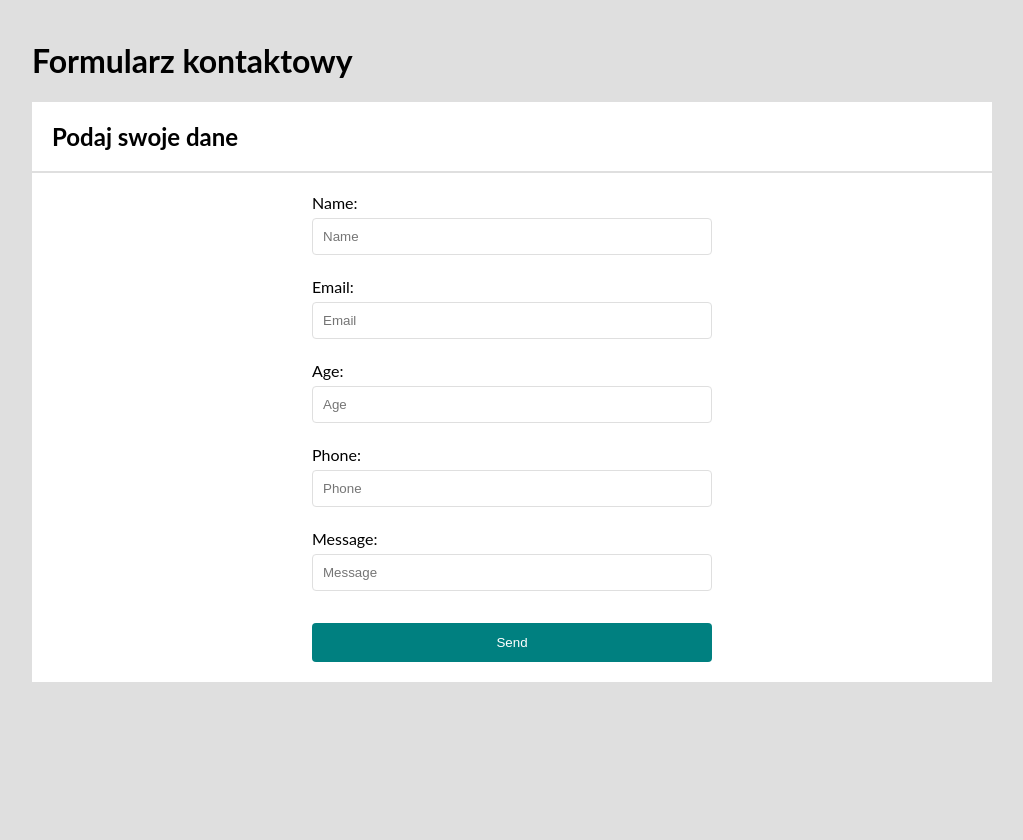
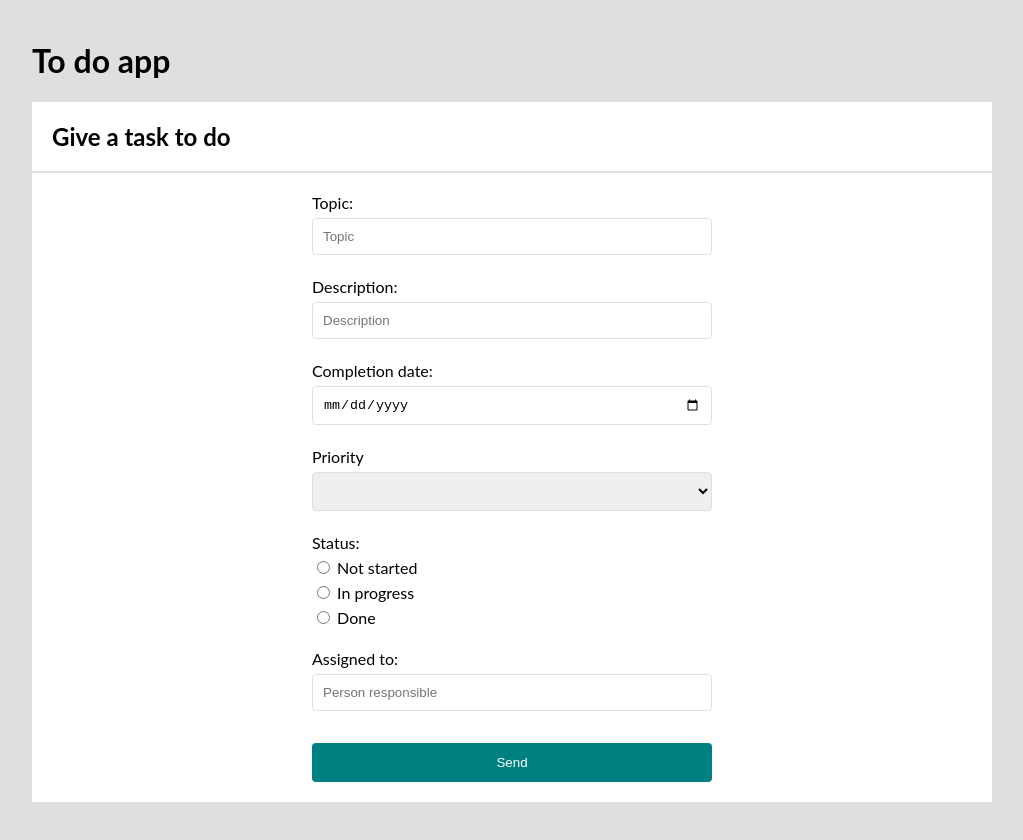
Before and after one commit to AngelikaMallek/formProjekt, a website built with Vite: page index.html in a window 1280 px wide. Shown: the whole page, without its empty margins (128-1151 px from the left). Before the commit the page ends 800 px from the top, so only its background shows below. Built offline with nearby package versions, Linux system fonts and the light colour scheme.

Commit message:
The form’s intended use has been modified

```diff
--- a/index.html
+++ b/index.html
@@ -14,45 +14,58 @@
   <body class="body">
      <div class="container">
         <header>
-            <h1 class="container__heading">Formularz kontaktowy</h1>
+            <h1 class="container__heading">To do app</h1>
         </header>
         <section class="section">
-            <h2 class="section__heading">Podaj swoje dane</h2>
-            <form class="form" id="contactForm">
+            <h2 class="section__heading">Give a task to do</h2>
+            <form class="form" id="taskForm">
               <div>
                 <label class="form__element">
-                  Name:
-                  <input class="form__field" type="text" placeholder="Name" name="name">
+                  Topic:
+                  <input class="form__field" type="text" placeholder="Topic" name="topic">
                 </label>
-                <div class="errors" data-input="name"></div>
+                <div class="errors" data-input="topic"></div>
               </div>
               <div>
                 <label class="form__element">
-                  Email:
-                  <input class="form__field" type="text" placeholder="Email" name="email">
+                  Description:
+                  <input class="form__field" type="message" placeholder="Description" name="description">
                 </label>
-                <div class="errors" data-input="email"></div>
+                <div class="errors" data-input="description"></div>
               </div>
               <div>
                 <label class="form__element">
-                  Age:
-                  <input class="form__field" type="number" placeholder="Age" name="age">
+                  Completion date:
+                  <input class="form__field" type="date" placeholder="Completion date" name="date">
                 </label>
-                <div class="errors" data-input="age"></div>
+                <div class="errors" data-input="date"></div>
               </div>
               <div>
                 <label class="form__element">
-                  Phone:
-                  <input class="form__field" type="text" placeholder="Phone" name="phone">
+                  Priority
+                  <select class="form__field" name="priority">
+                      <option value="" disabled selected></option>
+                      <option value="High">High</option>
+                      <option value="Medium">Medium</option>
+                      <option value="Low">Low</option>
+                      <option value="Optional">Optional</option>
+                  </select>
                 </label>
-                <div class="errors" data-input="phone"></div>
+                <div class="errors" data-input="priority"></div>
+              </div>
+              <div>
+                <label class="form__element">Status:</label>
+                <label><input type="radio" name="status" value="Not started"> Not started</label>
+                <label><input type="radio" name="status" value="In progress"> In progress</label>
+                <label><input type="radio" name="status" value="Done"> Done</label>
+                <div class="errors" data-input="status"></div>
               </div>
               <div>
                 <label class="form__element">
-                  Message:
-                  <input class="form__field" type="message" placeholder="Message" name="message">
+                  Assigned to:
+                  <input class="form__field" type="text" name="assignedTo" placeholder="Person responsible">
                 </label>
-                <div class="errors" data-input="message"></div>
+                <div class="errors" data-input="assignedTo"></div>
               </div>
               <button class="form__button" type="submit">Send</button>
             </form>
--- a/src/JS/form.js
+++ b/src/JS/form.js
@@ -1,4 +1,4 @@
-const form = document.querySelector('#contactForm');
+const form = document.querySelector('#taskForm');
 
 const showError = (name, message) => {
   const box = document.querySelector(`.errors[data-input="${name}"]`);
@@ -16,33 +16,38 @@ form.addEventListener('submit', (e) => {
   const data = new FormData(form);
   let valid = true;
 
-  if (!data.get('name').trim()) {
-    showError('name', 'Name is required');
+  if (!data.get('topic') || !data.get('topic').trim()) {
+    showError('topic', 'Topic is required');
     valid = false;
   }
 
-  if (!data.get('email').trim()) {
-    showError('email', 'Email is required');
+  if (!data.get('description') || data.get('description').trim().length < 5) {
+    showError('description', 'Description must be at least 5 characters');
     valid = false;
   }
 
-  if (!data.get('age').trim()) {
-    showError('age', 'Age is required');
+  if (!data.get('date') || data.get('date') < new Date().toISOString().split('T')[0]) {
+    showError('date', 'Completion date is required and cannot be in the past');
     valid = false;
   }
 
-  if (!/^[0-9]{3}-[0-9]{3}-[0-9]{3}$/.test(data.get('phone'))) {
-    showError('phone', 'Phone must be xxx-xxx-xxx');
+  if (!data.get('priority')) {
+    showError('priority', 'Please select a priority');
     valid = false;
   }
 
-  if (data.get('message').trim().length < 10) {
-    showError('message', 'Message must have at least 10 characters');
+  if (!data.get('status')) {
+    showError('status', 'Please select a status');
+    valid = false;
+  }
+
+  if (!data.get('assignedTo') || !data.get('assignedTo').trim()) {
+    showError('assignedTo', 'Please enter the person responsible');
     valid = false;
   }
 
   if (!valid) return;
 
-  alert('Form sent successfully!');
+  alert('Task added successfully!');
   form.reset();
 });
```
